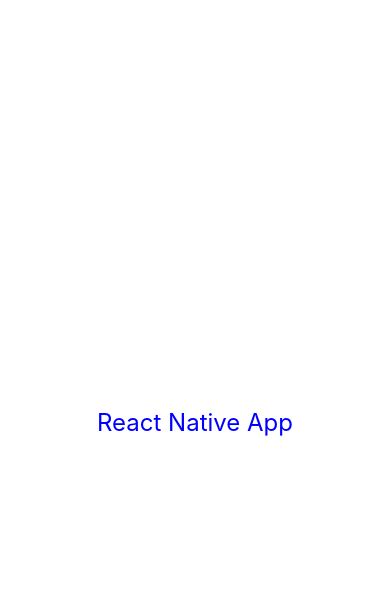
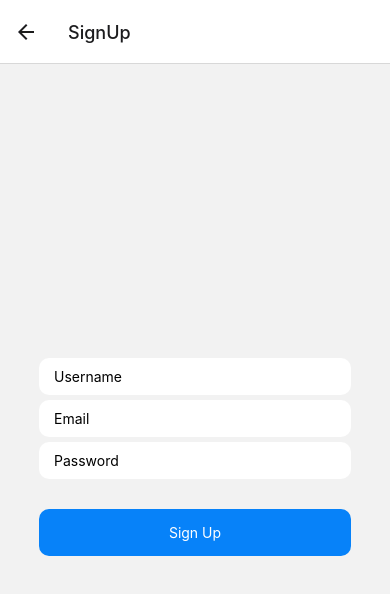
Before and after one commit to AlehBarushka/MyContacts, a React Native app: screen /SignUp in a window 390 px wide. Shown: the top 594 px of the page. Built offline with nearby package versions, Linux system fonts and the light colour scheme.

Commit message:
Add React Native navigation (#2)

```diff
--- a/App.js
+++ b/App.js
@@ -1,24 +1,22 @@
-import { StatusBar } from 'expo-status-bar';
-import { StyleSheet, Text, View } from 'react-native';
+import { NavigationContainer } from '@react-navigation/native';
+import { createNativeStackNavigator } from '@react-navigation/native-stack';
 
-export default function App() {
+import HomeScreen from './screens/HomeScreen';
+import LoginScreen from './screens/LoginScreen';
+import SignUpScreen from './screens/SignUpScreen';
+
+const Stack = createNativeStackNavigator();
+
+const App = () => {
   return (
-    <View style={styles.container}>
-      <Text style={styles.text}>React Native App</Text>
-      <StatusBar style='auto' />
-    </View>
+    <NavigationContainer>
+      <Stack.Navigator initialRouteName='Home'>
+        <Stack.Screen name='Home' component={HomeScreen} />
+        <Stack.Screen name='Login' component={LoginScreen} />
+        <Stack.Screen name='SignUp' component={SignUpScreen} />
+      </Stack.Navigator>
+    </NavigationContainer>
   );
-}
+};
 
-const styles = StyleSheet.create({
-  container: {
-    flex: 1,
-    backgroundColor: 'white',
-    alignItems: 'center',
-    justifyContent: 'center',
-  },
-  text: {
-    color: 'blue',
-    fontSize: 24,
-  },
-});
+export default App;
--- a/package.json
+++ b/package.json
@@ -9,10 +9,14 @@
     "web": "expo start --web"
   },
   "dependencies": {
+    "@react-navigation/native": "^6.0.12",
+    "@react-navigation/native-stack": "^6.8.0",
     "expo": "~46.0.9",
     "expo-status-bar": "~1.4.0",
     "react": "18.0.0",
-    "react-native": "0.69.5"
+    "react-native": "0.69.5",
+    "react-native-safe-area-context": "4.3.1",
+    "react-native-screens": "~3.15.0"
   },
   "devDependencies": {
     "@babel/core": "^7.12.9"
--- /dev/null
+++ b/screens/HomeScreen.js
@@ -0,0 +1,11 @@
+import { View, Text } from 'react-native';
+
+const HomeScreen = ({}) => {
+  return (
+    <View>
+      <Text>Home Screen</Text>
+    </View>
+  );
+};
+
+export default HomeScreen;
--- /dev/null
+++ b/screens/LoginScreen.js
@@ -0,0 +1,61 @@
+import {
+  Text,
+  KeyboardAvoidingView,
+  StyleSheet,
+  View,
+  TextInput,
+  TouchableOpacity,
+} from 'react-native';
+
+const LoginScreen = () => {
+  return (
+    <KeyboardAvoidingView style={styles.container} behavior='padding'>
+      <View style={styles.inputContainer}>
+        <TextInput style={styles.input} placeholder='Email' />
+        <TextInput style={styles.input} placeholder='Password' secureTextEntry />
+      </View>
+      <View style={styles.buttonContainer}>
+        <TouchableOpacity style={styles.button}>
+          <Text style={styles.buttonText}>Login</Text>
+        </TouchableOpacity>
+      </View>
+    </KeyboardAvoidingView>
+  );
+};
+
+export default LoginScreen;
+
+const styles = StyleSheet.create({
+  container: {
+    flex: 1,
+    justifyContent: 'center',
+    alignItems: 'center',
+  },
+  inputContainer: {
+    width: '80%',
+  },
+  input: {
+    backgroundColor: 'white',
+    paddingHorizontal: 15,
+    paddingVertical: 10,
+    borderRadius: 10,
+    marginTop: 5,
+  },
+  buttonContainer: {
+    width: '80%',
+    justifyContent: 'center',
+    alignItems: 'center',
+    marginTop: 30,
+  },
+  button: {
+    backgroundColor: '#0782F9',
+    width: '100%',
+    padding: 15,
+    borderRadius: 10,
+  },
+  buttonText: {
+    textAlign: 'center',
+    color: 'white',
+    justifyContent: 'center',
+  },
+});
--- /dev/null
+++ b/screens/SignUpScreen.js
@@ -0,0 +1,62 @@
+import {
+  Text,
+  KeyboardAvoidingView,
+  StyleSheet,
+  View,
+  TextInput,
+  TouchableOpacity,
+} from 'react-native';
+
+const SignUpScreen = () => {
+  return (
+    <KeyboardAvoidingView style={styles.container} behavior='padding'>
+      <View style={styles.inputContainer}>
+        <TextInput style={styles.input} placeholder='Username' />
+        <TextInput style={styles.input} placeholder='Email' />
+        <TextInput style={styles.input} placeholder='Password' secureTextEntry />
+      </View>
+      <View style={styles.buttonContainer}>
+        <TouchableOpacity style={styles.button}>
+          <Text style={styles.buttonText}>Sign Up</Text>
+        </TouchableOpacity>
+      </View>
+    </KeyboardAvoidingView>
+  );
+};
+
+export default SignUpScreen;
+
+const styles = StyleSheet.create({
+  container: {
+    flex: 1,
+    justifyContent: 'center',
+    alignItems: 'center',
+  },
+  inputContainer: {
+    width: '80%',
+  },
+  input: {
+    backgroundColor: 'white',
+    paddingHorizontal: 15,
+    paddingVertical: 10,
+    borderRadius: 10,
+    marginTop: 5,
+  },
+  buttonContainer: {
+    width: '80%',
+    justifyContent: 'center',
+    alignItems: 'center',
+    marginTop: 30,
+  },
+  button: {
+    backgroundColor: '#0782F9',
+    width: '100%',
+    padding: 15,
+    borderRadius: 10,
+  },
+  buttonText: {
+    textAlign: 'center',
+    color: 'white',
+    justifyContent: 'center',
+  },
+});
```
Also changed, not shown: 1 other file (tests, documents, lock files or other folders).
